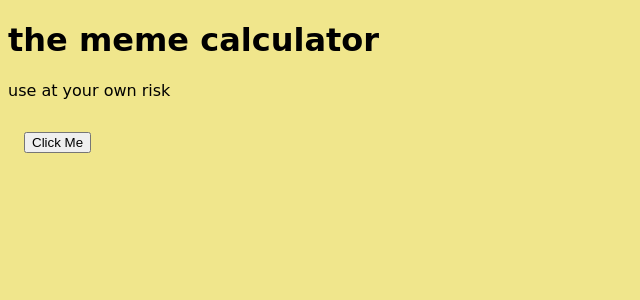
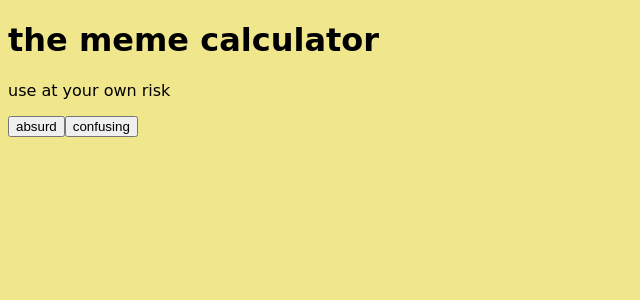
Before and after one commit to shnomp/react-group-project, a React (Vite) app: page / in a window 1280 px wide. Shown: the top 300 px of the page, without its empty margins (0-640 px from the left). Built offline with nearby package versions, Linux system fonts and the light colour scheme.

Commit message:
Added two buttons for characteristics

```diff
--- a/src/App.jsx
+++ b/src/App.jsx
@@ -1,4 +1,5 @@
 import './App.css';
+import { useState } from 'react';
 
 export default function App() {
   function handleClick() {
@@ -9,10 +10,9 @@ export default function App() {
     <div className='comic-sans-font'>
       <h1>the meme calculator</h1>
       <p>use at your own risk</p>
-      <div style={{ padding: '1em' }}>
-        <button style={{ fontFamily: "fantasy" }} onClick={handleClick}>
-          Click Me
-        </button>
+      <div>
+        <button>absurd</button>
+        <button>confusing</button>
       </div>
     </div>
   );
```
